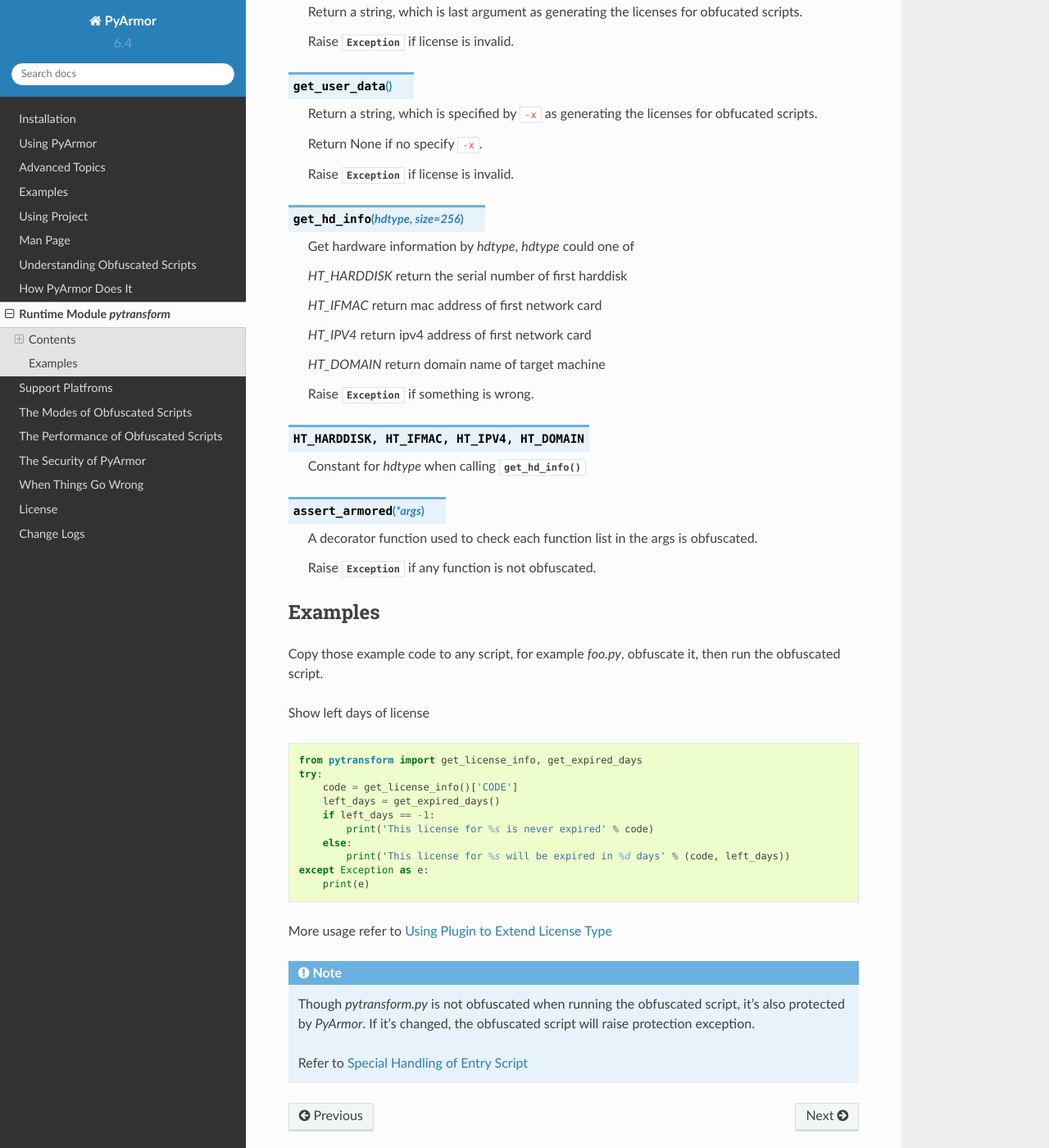
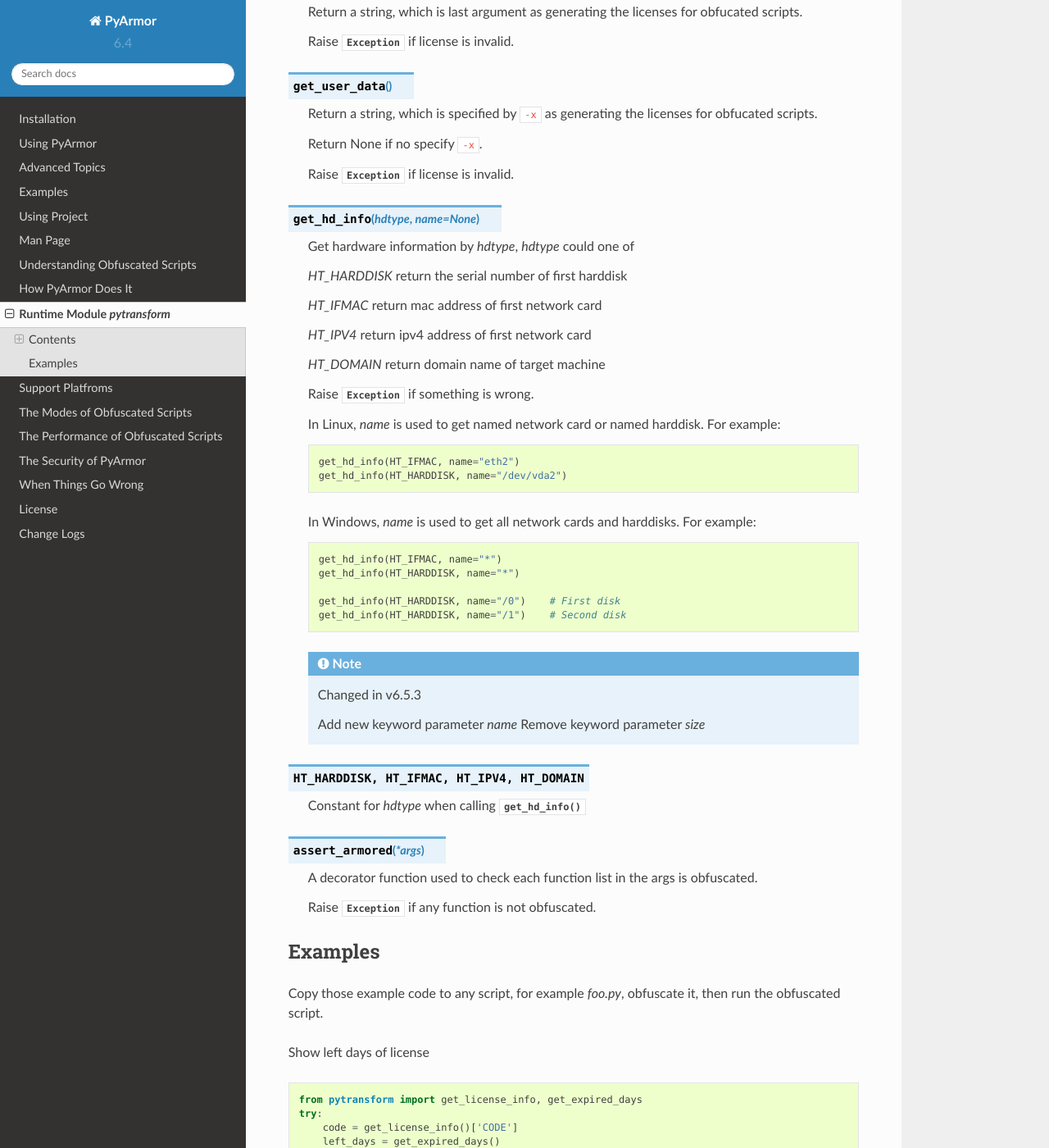
Before and after one commit to dashingsoft/pyarmor, a Sphinx documentation site: the page built from docs/pytransform.rst, in a window 1280 px wide and 1400 px high, scrolled down 1325 px. Shown: the whole window at 82% size. Built offline with Sphinx 7.4.7 and the Read the Docs theme 2.0.0, drawn with Linux system fonts in a browser that asks for light colours.

Commit message:
Change get_hd_info

```diff
--- a/docs/pytransform.rst
+++ b/docs/pytransform.rst
@@ -77,7 +77,7 @@ Contents
 
    Raise :exc:`Exception` if license is invalid.
 
-.. function:: get_hd_info(hdtype, size=256)
+.. function:: get_hd_info(hdtype, name=None)
 
    Get hardware information by *hdtype*, *hdtype* could one of
 
@@ -90,6 +90,26 @@ Contents
    *HT_DOMAIN* return domain name of target machine
 
    Raise :exc:`Exception` if something is wrong.
+
+   In Linux, `name` is used to get named network card or named harddisk. For
+   example::
+
+     get_hd_info(HT_IFMAC, name="eth2")
+     get_hd_info(HT_HARDDISK, name="/dev/vda2")
+
+   In Windows, `name` is used to get all network cards and harddisks. For
+   example::
+
+     get_hd_info(HT_IFMAC, name="*")
+     get_hd_info(HT_HARDDISK, name="*")
+
+     get_hd_info(HT_HARDDISK, name="/0")    # First disk
+     get_hd_info(HT_HARDDISK, name="/1")    # Second disk
+
+   .. note:: Changed in v6.5.3
+
+       Add new keyword parameter `name`
+       Remove keyword parameter `size`
 
 .. attribute:: HT_HARDDISK, HT_IFMAC, HT_IPV4, HT_DOMAIN
 
```
Also changed, not shown: 2 other files.
